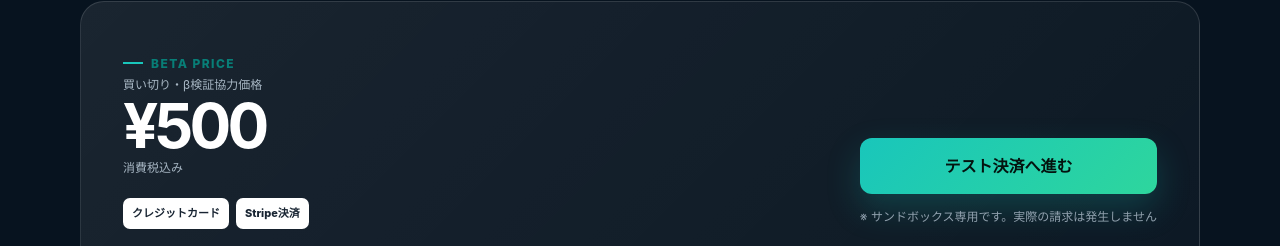
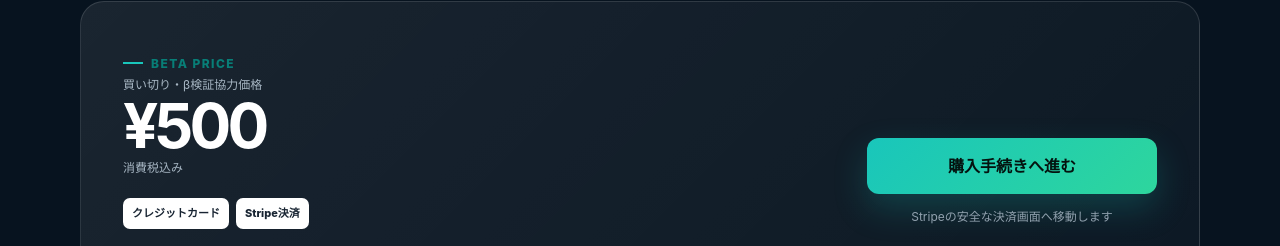
Before and after one commit to fx8908/structure-ea-lab, a plain HTML site: page index.html in a window 1280 px wide. Shown: the part 4054-4300 px from the top of the page. Drawn offline with Linux system fonts and the light colour scheme.

Commit message:
Add files via upload

```diff
--- a/index.html
+++ b/index.html
@@ -60,7 +60,7 @@
 
     <section class="risk" id="risk"><div class="wrap"><div class="section-head"><span class="eyebrow">Risk first</span><h2>止まる仕組みも、<br>ロジックの一部。</h2></div><div class="risk-list"><article class="risk-item"><div class="risk-icon">%</div><b>1回のリスクを制御</b><p>現行基準はLONG 0.50%、SHORT BREAK 0.25%。設定や相場環境により結果は変わります。</p></article><article class="risk-item"><div class="risk-icon">×2</div><b>日次の損失制限</b><p>最大2敗、日次損失率1.50%を基準に新規取引を停止する安全設計。</p></article><article class="risk-item"><div class="risk-icon">1R</div><b>建値移動</b><p>1R到達後にBE+0.5pipへ移動する設計。約定環境により滑りや差異が生じます。</p></article><article class="risk-item"><div class="risk-icon">SP</div><b>Spreadフィルター</b><p>現行基準3.0pips。スプレッド悪化時の無理な新規取引を避けます。</p></article><article class="risk-item"><div class="risk-icon">LOG</div><b>フォレンジックログ</b><p>エントリーの背景を記録し、後から判断過程を再構成しやすくします。</p></article><article class="risk-item"><div class="risk-icon">GPT</div><b>変更は1項目ずつ</b><p>勝ちだけを残す微調整を避け、ベースラインを保存して比較します。</p></article></div></div></section>
 
-    <section class="offer" id="purchase"><div class="wrap"><div class="offer-card"><div><span class="eyebrow">Beta price</span><div class="offer-price"><small>買い切り・β検証協力価格</small><strong>¥500</strong><small>消費税込み</small></div><div class="pay-list"><span class="pay">クレジットカード</span><span class="pay">Stripe決済</span></div><p>価格より先に、上のロジック・相場依存性・リスク説明をご確認ください。決済確認後、2営業日以内に決済画面で入力したメールアドレスへ受取方法をご案内します。</p></div><div class="offer-action"><a class="cta payment-link" href="https://buy.stripe.com/test_7sYbJ06fI96K7sG27D1gs00" aria-label="Stripeのサンドボックス決済へ進む">テスト決済へ進む</a><p class="fine">※ サンドボックス専用です。実際の請求は発生しません</p></div></div></div></section>
+    <section class="offer" id="purchase"><div class="wrap"><div class="offer-card"><div><span class="eyebrow">Beta price</span><div class="offer-price"><small>買い切り・β検証協力価格</small><strong>¥500</strong><small>消費税込み</small></div><div class="pay-list"><span class="pay">クレジットカード</span><span class="pay">Stripe決済</span></div><p>価格より先に、上のロジック・相場依存性・リスク説明をご確認ください。決済確認後、2営業日以内に決済画面で入力したメールアドレスへ受取方法をご案内します。</p></div><div class="offer-action"><a class="cta payment-link" href="https://buy.stripe.com/5kQ14m31E5At3mz6Rzd3i00" aria-label="Stripeの購入手続きへ進む">購入手続きへ進む</a><p class="fine">Stripeの安全な決済画面へ移動します</p></div></div></div></section>
 
     <section><div class="wrap faq"><div class="section-head"><span class="eyebrow">FAQ</span><h2>購入前の確認</h2></div>
       <details><summary>利益は保証されますか？</summary><p>保証されません。本商品は自動売買プログラムであり、相場・スプレッド・約定・設定・ブローカー環境により損失が生じます。現行版はサンプル数の少ないβ検証版です。</p></details>
```
